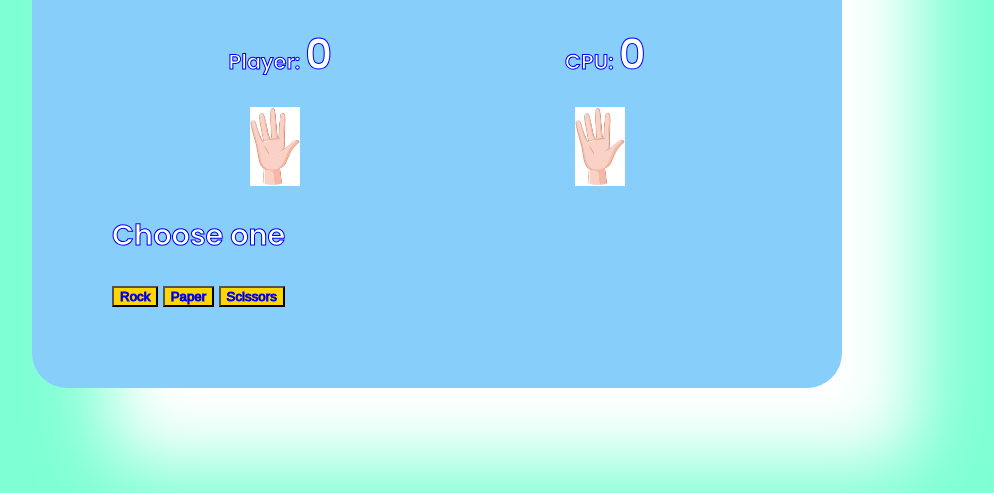
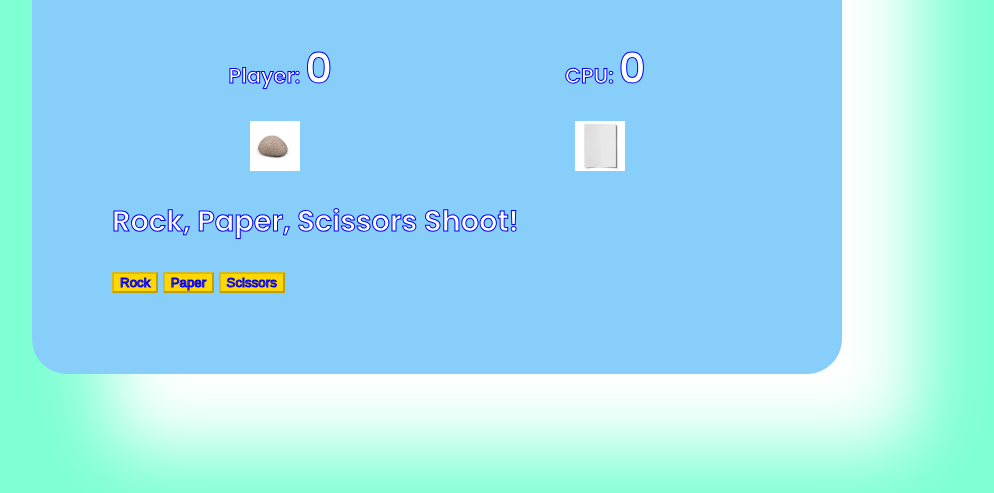
Before and after one commit to iCodeInstructorBellevue/Andy-Orange-Belt-Saturday, a plain HTML site: page rockpaperscissors/index.html in a window 1280 px wide. Both pictures are taken after a click on the button "Rock". Shown: the part 307-800 px from the top of the page, without its empty margins (203-1197 px from the left). Drawn offline with Linux system fonts and the light colour scheme.

Commit message:
8/22/2026

```diff
--- a/rockpaperscissors/index.html
+++ b/rockpaperscissors/index.html
@@ -16,7 +16,7 @@
                     <p>Player: <span id="player-score">
                     0
                     </span></p>
-                   <p>CPU: <span id="computer-score">
+                   <p>CPU: <span id="cpu-score">
                     0
                     </span></p>
                 </div>
@@ -26,7 +26,7 @@
                 <div class="hand" id="player-hand">
                     <img src="images/hand.jpg">
                 </div>
-                <div class="hand" id="computer-hand">
+                <div class="hand" id="cpu-hand">
                     <img src="images/hand.jpg">
                 </div>
             </div>
--- a/rockpaperscissors/script.js
+++ b/rockpaperscissors/script.js
@@ -4,7 +4,7 @@ const playerHandEl = document.getElementById('player-hand');
 const cpuHandEl = document.getElementById('cpu-hand');
 const playerHandImg = playerHandEl.querySelector('img');
 const cpuHandImg = cpuHandEl.querySelector('img');
-const result = document.querySelector('.result p');
+const resultText = document.querySelector('.result p');
 const optionButtons = document.querySelectorAll('.options .choice-btn');
 const gameContainer = document.querySelector('.game-container');
 
@@ -15,7 +15,7 @@ let cpuScore = 0;
 const choices = ['rock', 'paper', 'scissors'];
 
 
-optionsButtons.forEach(button => {
+optionButtons.forEach(button => {
     button.addEventListener('click', () => {
         const playerChoice = button.dataset.choice;
         playRound(playerChoice);
@@ -24,6 +24,23 @@ optionsButtons.forEach(button => {
 
 function playRound(playerChoice){
 toggleButtons(true);
+
+resultText.textContent = "Rock, Paper, Scissors Shoot!";
+
+
+playerHandImg.src = 'images/logo.png';
+cpuHandImg.src = 'images/logo.png';
+
+setTimeout(() => {
+    playerHandEl.classList.remove('shake');
+    cpuHandEl.classList.remove('shake');
+    const cpuChoice = choices[Math.floor(Math.random() * choices.length)];
+    playerHandImg.src = `images/${playerChoice}.png`;
+    cpuHandImg.src = `images/${cpuChoice}.png`;
+}, 1600)
+
+playerHandEl.classList.add('shake');
+cpuHandEl.classList.add('shake');
 }
 
 function determineWinner(player, cpu){
--- a/rockpaperscissors/styles.css
+++ b/rockpaperscissors/styles.css
@@ -61,3 +61,16 @@ header > h1 {
 .options button {
     background-color: gold;
 }
+
+.shake {
+    animation: shake-hand 0.4s 4 alternate;
+}
+
+@keyframes shake-hand {
+    from {
+        transform: rotate(15deg);
+    }
+    to   {
+        transform: rotate(-15deg);
+    }
+}
```
Also changed, not shown: rockpaperscissors/images/paper.png (renamed from rockpaperscissors/images/paper.jpg), rockpaperscissors/images/rock.png (renamed from rockpaperscissors/images/rock.webp), rockpaperscissors/images/scissors.png (renamed from rockpaperscissors/images/scissors.jpg).
